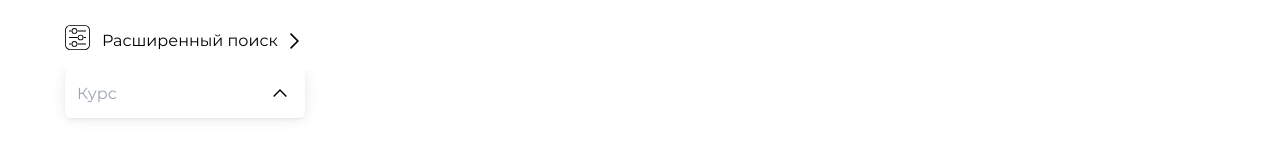
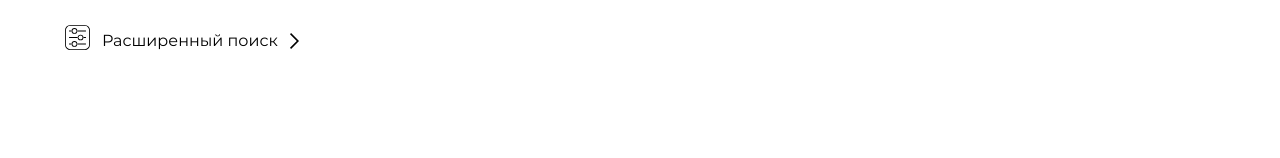
Before and after one commit to AngW1SH/Registry, a Next.js app in the folder client/: page /projects in a window 1280 px wide. Shown: the part 336-494 px from the top of the page. Built offline with nearby package versions, Linux system fonts and the light colour scheme.

Commit message:
Use react-transition-group to fix DetailedFilters' overflow issue Without controlling overflow using transition state, multiselect's suggestions are cut by overflow

```diff
--- a/client/package.json
+++ b/client/package.json
@@ -16,6 +16,7 @@
     "@types/react": "18.2.21",
     "@types/react-date-range": "^1.4.4",
     "@types/react-dom": "18.2.7",
+    "@types/react-transition-group": "^4.4.6",
     "autoprefixer": "10.4.15",
     "eslint": "8.48.0",
     "eslint-config-next": "13.4.19",
@@ -26,6 +27,7 @@
     "react": "18.2.0",
     "react-date-range": "^1.4.0",
     "react-dom": "18.2.0",
+    "react-transition-group": "^4.4.5",
     "tailwindcss": "3.3.3",
     "typescript": "5.2.2"
   },
--- a/client/src/entities/ProjectFilters/ui/DetailedProjectFilters.tsx
+++ b/client/src/entities/ProjectFilters/ui/DetailedProjectFilters.tsx
@@ -1,4 +1,5 @@
 import { ButtonWithIcon, ToggleOpen } from "@/shared/ui";
+import MultiselectDropdown from "@/shared/ui/MultiselectDropdown/MultiselectDropdown";
 import Image from "next/image";
 import { FC } from "react";
 
@@ -21,7 +22,13 @@ const DetailedProjectFilters: FC<DetailedProjectFiltersProps> = () => {
         </div>
       }
     >
-      123
+      <div className="grid grid-cols-4 grid-rows-2 gap-x-6 gap-y-4">
+        <MultiselectDropdown />
+        <MultiselectDropdown />
+        <MultiselectDropdown />
+        <MultiselectDropdown />
+        <MultiselectDropdown />
+      </div>
     </ToggleOpen>
   );
 };
--- a/client/src/features/SearchWithProjectList/ui/SearchWithProjectList.tsx
+++ b/client/src/features/SearchWithProjectList/ui/SearchWithProjectList.tsx
@@ -16,7 +16,6 @@ const SearchWithProjectList: FC<SearchWithProjectListProps> = () => {
       </div>
       <div className="pt-5" />
       <DetailedProjectFilters />
-      <MultiselectDropdown />
     </>
   );
 };
--- a/client/src/shared/ui/MultiselectDropdown/MultiselectDropdown.tsx
+++ b/client/src/shared/ui/MultiselectDropdown/MultiselectDropdown.tsx
@@ -7,12 +7,14 @@ interface MultiselectDropdownProps {
   namePrefix?: string;
   fetchSuggestions?: (query: string) => Promise<string[]>;
   options?: string[];
+  className?: string;
 }
 
 const MultiselectDropdown: FC<MultiselectDropdownProps> = ({
   namePrefix = "option",
   fetchSuggestions,
   options,
+  className = "",
 }) => {
   const [opened, setOpened] = useState(false);
 
@@ -49,7 +51,7 @@ const MultiselectDropdown: FC<MultiselectDropdownProps> = ({
   }, [ref.current]);
 
   return (
-    <div className="relative w-60" ref={ref}>
+    <div className={"relative w-full " + className} ref={ref}>
       <div
         onClick={() => setOpened(!opened)}
         className={`relative cursor-pointer rounded-md p-3 pr-12 shadow-center-md after:absolute after:right-5 ${
@@ -73,7 +75,7 @@ const MultiselectDropdown: FC<MultiselectDropdownProps> = ({
         />
       </div>
       <div
-        className={`absolute left-0 right-0 top-full mt-2 flex flex-col gap-2 rounded-md bg-white px-6 py-5 shadow-center-md ${
+        className={`absolute left-0 right-0 top-full z-10 mt-2 flex flex-col gap-2 rounded-md bg-white px-6 py-5 shadow-center-md ${
           opened && suggestions.length ? "" : "hidden"
         }`}
       >
--- a/client/src/shared/ui/ToggleOpen/ToggleOpen.tsx
+++ b/client/src/shared/ui/ToggleOpen/ToggleOpen.tsx
@@ -7,6 +7,7 @@ import {
   useRef,
   useState,
 } from "react";
+import { Transition, TransitionStatus } from "react-transition-group";
 
 interface ToggleOpenProps {
   triggerElement: ReactNode;
@@ -22,6 +23,7 @@ const ToggleOpen: FC<ToggleOpenProps> = ({
   const [opened, setOpened] = useState(open);
   const [innerHeight, setInnerHeight] = useState(0);
 
+  const ref = useRef<HTMLDivElement>(null);
   const innerRef = useRef<HTMLDivElement>(null);
 
   const updateSize = useCallback(() => {
@@ -36,8 +38,27 @@ const ToggleOpen: FC<ToggleOpenProps> = ({
     setOpened((prevOpened) => !prevOpened);
   }, []);
 
+  const defaultStyle = {
+    transition: `height ${150}ms cubic-bezier(0.4, 0, 0.2, 1)`,
+    height: 0,
+  };
+
+  const transitionStyles = {
+    entering: { height: innerHeight },
+    entered: { height: innerHeight },
+    exiting: { height: 0 },
+    exited: { height: 0 },
+    unmounted: { height: 0 },
+  };
+
   return (
-    <div className="relative overflow-hidden">
+    <Transition in={opened} timeout={150}>
+      {(state: TransitionStatus) => (
+        <div
+          className={`relative ${
+            state == "entered" ? "overflow-visible" : "overflow-hidden"
+          }`}
+        >
           <div
             onClick={handleToggle}
             className="relative z-20 cursor-pointer bg-white"
@@ -45,14 +66,20 @@ const ToggleOpen: FC<ToggleOpenProps> = ({
             {triggerElement}
           </div>
           <div
-        className="relative z-10 transition-all"
+            ref={ref}
+            className="relative z-10"
             style={{
-          height: opened ? innerHeight : 0,
+              ...defaultStyle,
+              ...transitionStyles[state],
             }}
           >
+            <div>
               <div ref={innerRef}>{children}</div>
             </div>
           </div>
+        </div>
+      )}
+    </Transition>
   );
 };
 
```
Also changed, not shown: 1 other file (tests, documents, lock files or other folders). Lines whose indentation alone changed are shown as unchanged.
